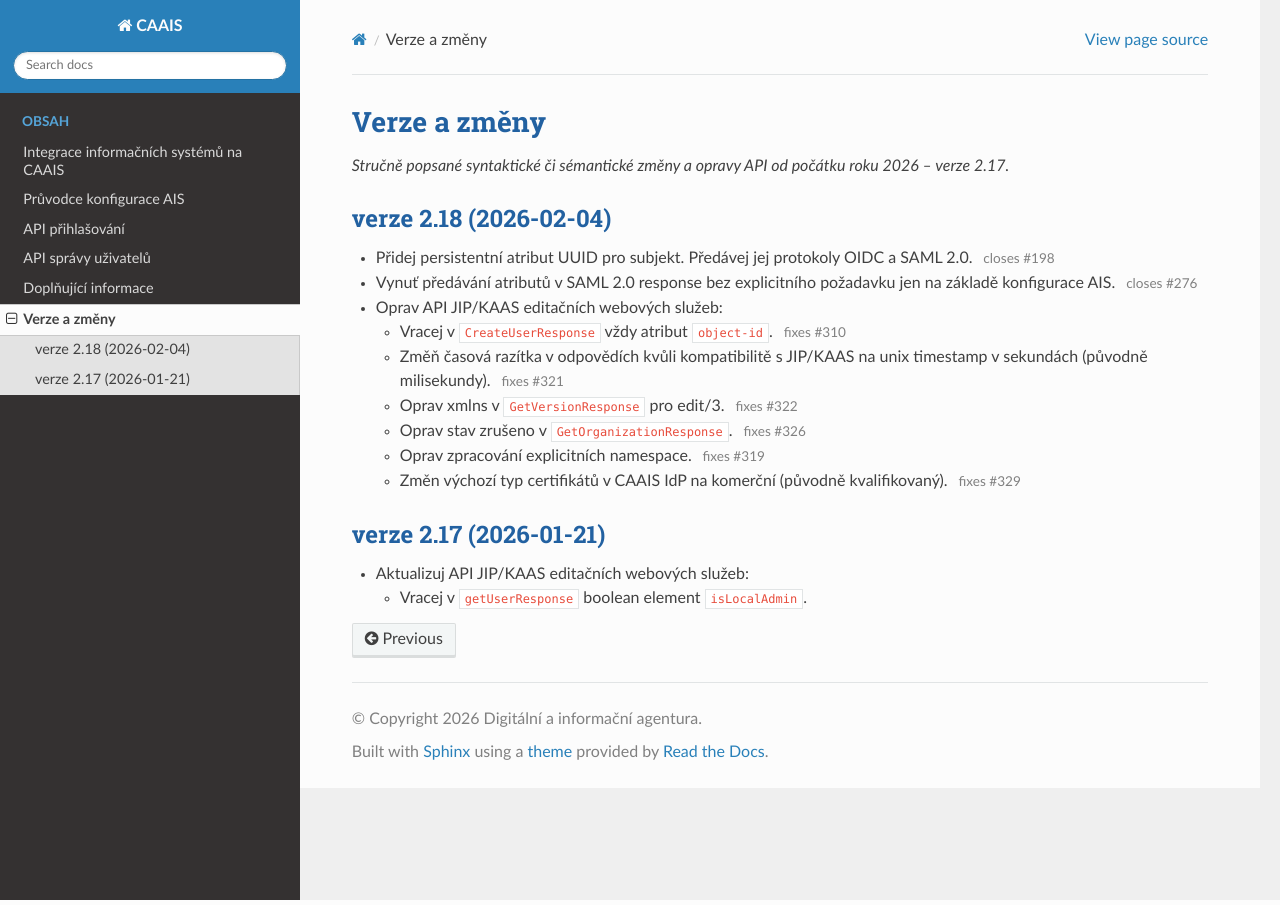
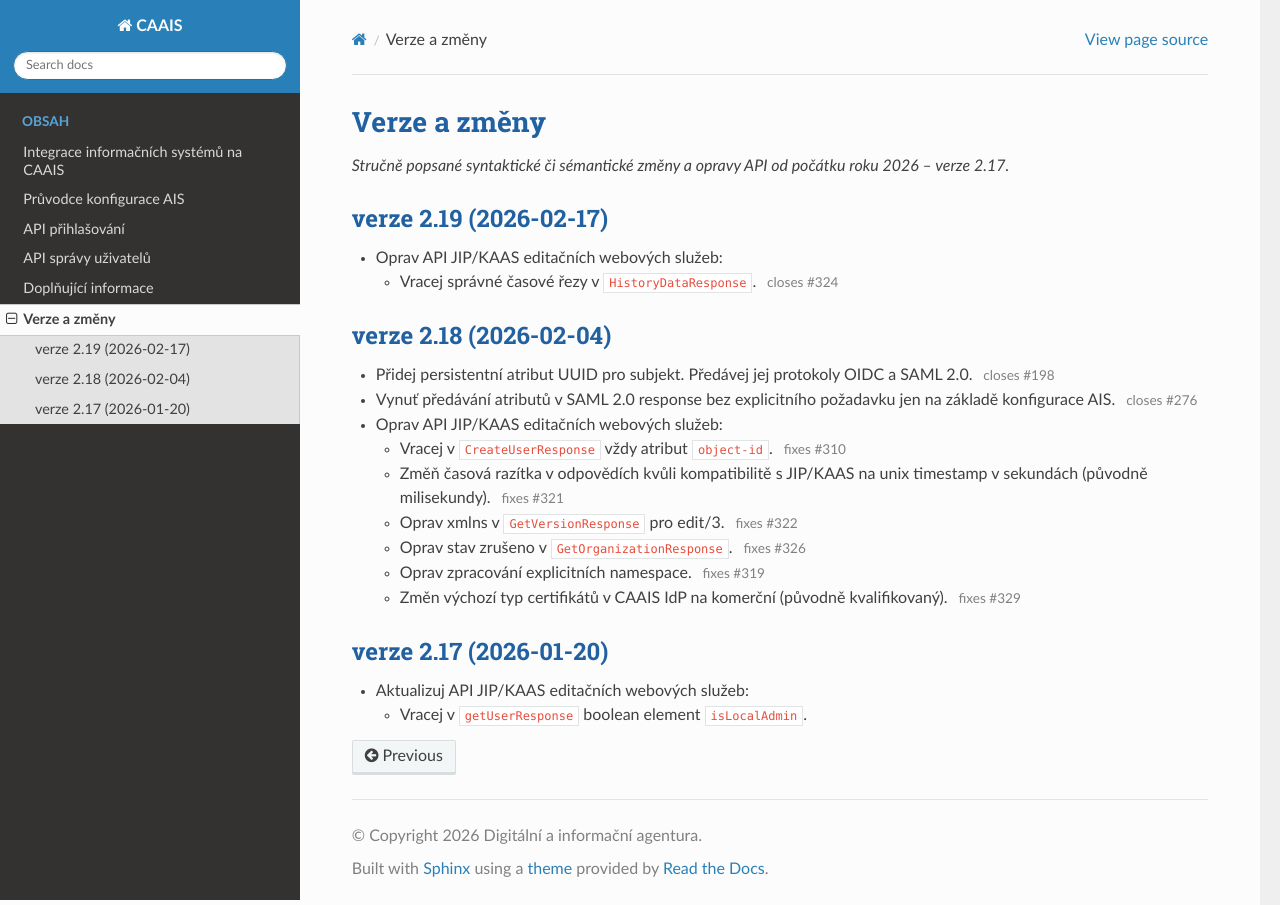
Before and after one commit to rc83/caais-docs-integrace, a Sphinx documentation site: the page built from source/changelog.rst, in a window 1280 px wide. Built offline with Sphinx 7.4.7 and the Read the Docs theme 3.1.0, drawn with Linux system fonts in a browser that asks for light colours.

Commit message:
Přidej verzi 2.19 do changelog

```diff
--- a/source/changelog.rst
+++ b/source/changelog.rst
@@ -7,6 +7,13 @@ Verze a změny
 =============
 
 *Stručně popsané syntaktické či sémantické změny a opravy API od počátku roku 2026 – verze 2.17.*
+
+verze 2.19 (2026-02-17)
+-----------------------
+
+- Oprav API JIP/KAAS editačních webových služeb:
+
+  - Vracej správné časové řezy v ``HistoryDataResponse``. :ticket:`closes #324`
 
 verze 2.18 (2026-02-04)
 -----------------------
@@ -22,7 +29,7 @@ verze 2.18 (2026-02-04)
   - Oprav zpracování explicitních namespace. :ticket:`fixes #319`
   - Změn výchozí typ certifikátů v CAAIS IdP na komerční (původně kvalifikovaný). :ticket:`fixes #329`
 
-verze 2.17 (2026-01-21)
+verze 2.17 (2026-01-20)
 -----------------------
 
 - Aktualizuj API JIP/KAAS editačních webových služeb:
```
